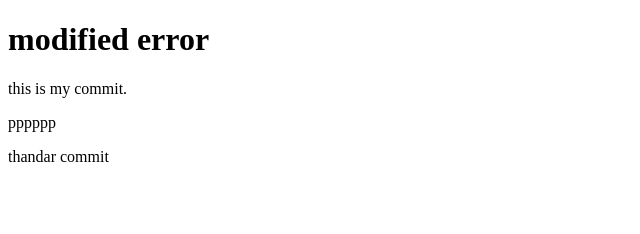
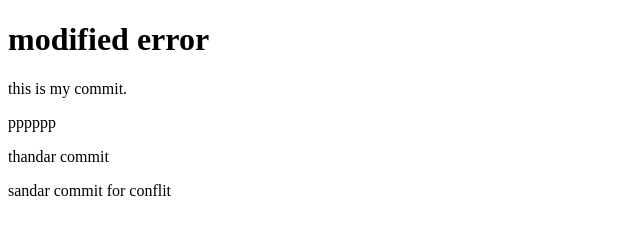
Before and after one commit to ThandarMyint-SCM/btiestest, a plain HTML site: page error/error.html in a window 1280 px wide. Shown: the whole page, without its empty margins (0-640 px from the left). Drawn offline with Linux system fonts and the light colour scheme.

Commit message:
sandar conflit

```diff
--- a/error/error.html
+++ b/error/error.html
@@ -9,5 +9,6 @@
 <p>this is my commit.</p>
 <p>pppppp</p>
 <p>thandar commit</p>
+<p>sandar commit for conflit</p>
   </body>
 </html>
```
